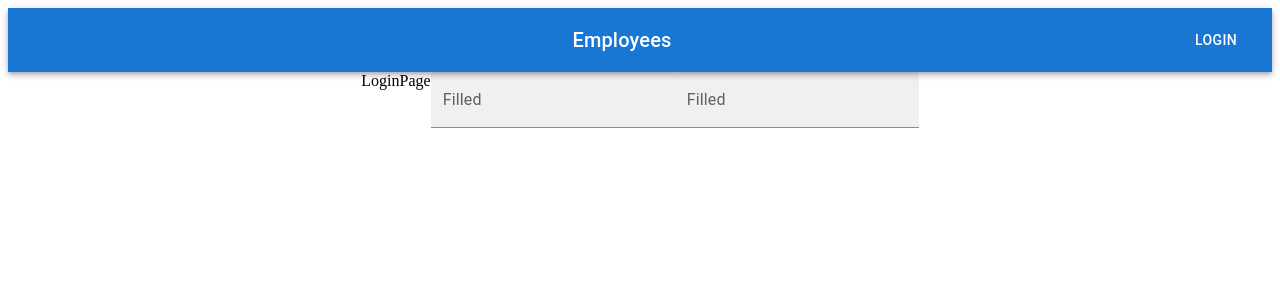
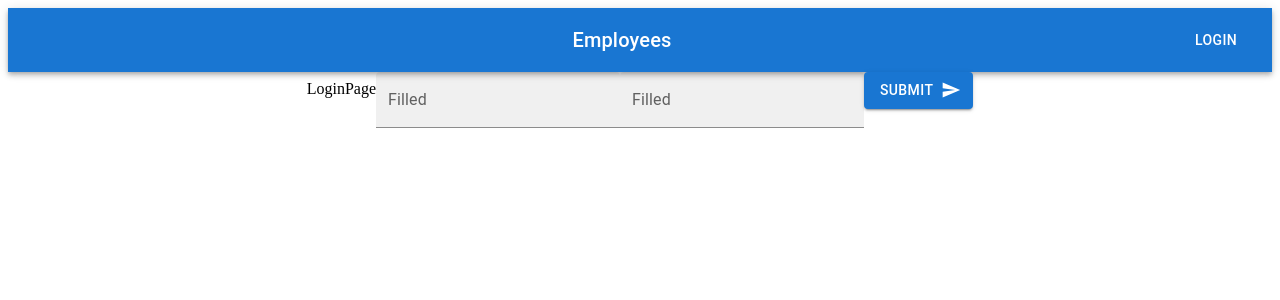
Before and after one commit to aryanbisen/2024uK294_ArBis_employee, a React (Vite) app: page /login in a window 1280 px wide. Shown: the top 300 px of the page. Built offline with nearby package versions, Linux system fonts and the light colour scheme.

Commit message:
implement user authentication

```diff
--- a/package.json
+++ b/package.json
@@ -15,6 +15,7 @@
     "@mui/icons-material": "^5.15.15",
     "@mui/material": "^5.15.15",
     "axios": "^1.6.8",
+    "formik": "^2.4.5",
     "react": "^18.2.0",
     "react-dom": "^18.2.0",
     "react-router-dom": "^6.22.3"
--- a/src/Components/Pages/HomePage.tsx
+++ b/src/Components/Pages/HomePage.tsx
@@ -11,21 +11,22 @@ import {
 import { useEffect, useState } from "react";
 import axios from "axios";
 import EmployeeService from "../../service/EmployeeService";
+import LoginPage from "./LoginPage";
 
 function HomePage() {
+  const [email, setEmail] = useState<string>("");
+  const [password, setPassword] = useState<string>("");
   const [APIData, setAPIData] = useState([]);
-
-  const token =
-    "eyJhbGciOiJIUzI1NiIsInR5cCI6IkpXVCJ9.eyJlbWFpbCI6ImFyeWFuQG1haWwuY29tIiwiaWF0IjoxNzEyNDA1MzczLCJleHAiOjE3MTI0MDg5NzMsInN1YiI6IjIifQ.lcMLs-WjmVofRJEM3qXxPDLe2v2rn3WI4oQI4_gyRcM";
-
   useEffect(() => {
     EmployeeService()
-      .getEmployeeService()
+      .getAllEmployees()
       .then((response) => {
         setAPIData(response);
         console.log(response);
       });
   }, []);
+
+
 
   return (
     <TableContainer component={Paper}>
--- a/src/Components/Pages/LoginPage.tsx
+++ b/src/Components/Pages/LoginPage.tsx
@@ -1,11 +1,43 @@
-import { TextField } from "@mui/material";
+import { Button, TextField } from "@mui/material";
+import SendIcon from "@mui/icons-material/Send";
+import { useFormik } from "formik";
+import { useEffect, useState } from "react";
+import EmployeeService from "../../service/EmployeeService";
 
 function LoginPage() {
+  const [email, setEmail] = useState<string>("");
+  const [password, setPassword] = useState<string>("");
+  const [APIData, setAPIData] = useState([]);
+  const handleSubmit = (e: React.FormEvent<HTMLFormElement>) => {
+    e.preventDefault();
+    console.log("Email:", email);
+
+    EmployeeService().login(email, password);
+  };
+
+  console.log(email);
+  console.log(password);
+
   return (
     <>
-      LoginPage
-      <TextField id="filled-basic" label="Filled" variant="filled" />
-      <TextField id="filled-basic" label="Filled" variant="filled" />
+      <form name="form" action="../" onSubmit={handleSubmit}>
+        LoginPage
+        <TextField
+          onChange={(e) => setEmail(e.target.value)}
+          id="filled-basic"
+          label="Filled"
+          variant="filled"
+        />
+        <TextField
+          onChange={(e) => setPassword(e.target.value)}
+          id="filled-basic"
+          label="Filled"
+          variant="filled"
+        />
+        <Button type="submit" variant="contained" endIcon={<SendIcon />}>
+          Submit
+        </Button>
+      </form>
     </>
   );
 }
--- a/src/service/EmployeeService.ts
+++ b/src/service/EmployeeService.ts
@@ -1,11 +1,12 @@
 import { AxiosInstance } from "axios";
 import { defaultAxiosInstance } from "./Api";
 import { authenticate } from "./Authentification";
+import LoginPage from "../Components/Pages/LoginPage";
 
 const EmployeeService = (api: AxiosInstance = defaultAxiosInstance) => ({
-  getEmployeeService: async () => {
+  login: async (email: string, password: string) => {
     try {
-      await authenticate("aryan@mail.com", "1234");
+      await authenticate(email, password);
       const accessToken = localStorage.getItem("accessToken");
       if (!accessToken) {
         throw new Error("No token.");
@@ -16,12 +17,16 @@ const EmployeeService = (api: AxiosInstance = defaultAxiosInstance) => ({
         },
       };
       const data = await api.get("/employee", config);
-      console.log(data);
-      return data["data"];
+
     } catch (error) {
       throw error;
     }
   },
+
+  getAllEmployees: async () => {
+const data = await api.get("/employee")
+    return data["data"];
+  },
 });
 
 export default EmployeeService;
```
Also changed, not shown: 1 other file (tests, documents, lock files or other folders).
